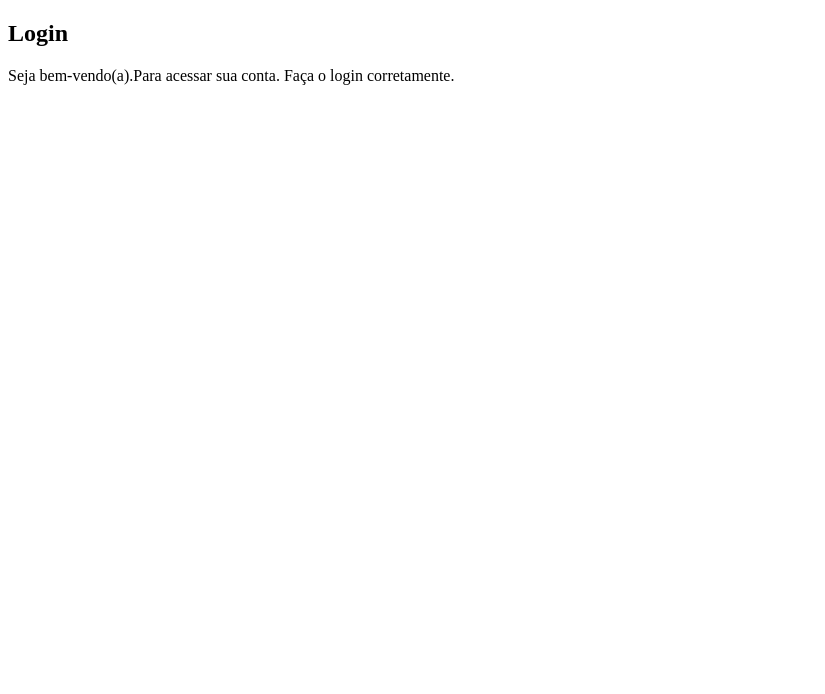
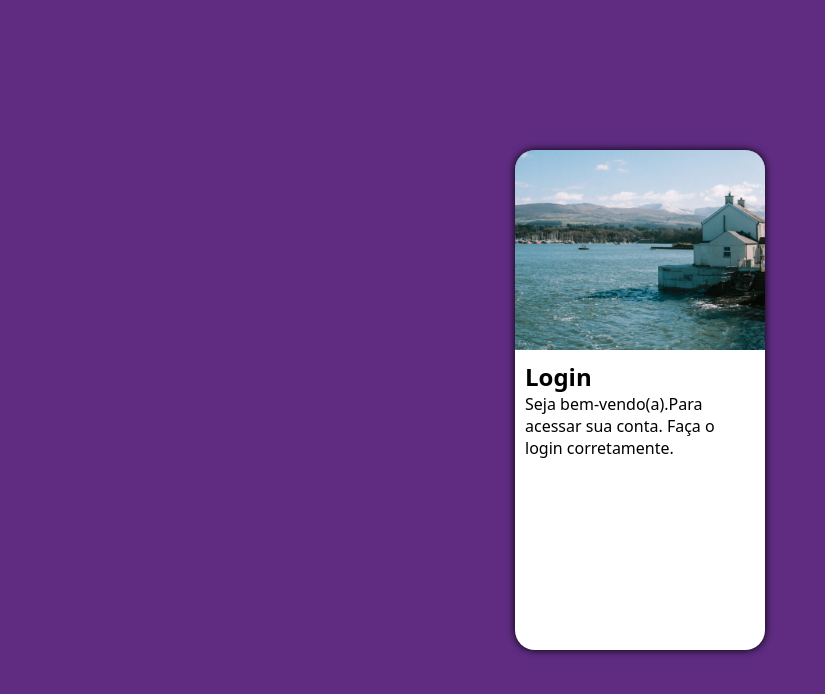
Before and after one commit to v-antoniolli/tela_login_responsiva, a plain HTML site: page index.html in a window 1280 px wide. Shown: the whole page, without its empty margins (0-825 px from the left). Drawn offline with Linux system fonts and the light colour scheme.

Commit message:
tela centralizada

```diff
--- a/estilos/style.css
+++ b/estilos/style.css
@@ -6,3 +6,46 @@ PALETA DE CORES:
 Verde:  #49a09d
 lilas:  #5f2c82
 */
+
+*{
+  margin: 0px;
+  padding: 0px;
+  font-family: system-ui, -apple-system, BlinkMacSystemFont, 'Segoe UI', Roboto, Oxygen, Ubuntu, Cantarell, 'Open Sans', 'Helvetica Neue', sans-serif;
+  box-sizing: border-box;
+}
+html, body{
+  background-color: #5f2c82;
+  width: 100vw;
+  height: 100vh;
+}
+main{
+  position: relative;
+  height: 100vh;
+  width: 100vw;
+}
+section#login{
+  background-color: white;
+  width: 250px;
+  height: 500px;
+  border-radius: 20px;
+  position: absolute;
+  transform: translate(-50%, -50%);
+  top: 50%;
+  left: 50%;
+  overflow: hidden;
+  box-shadow: 0px 0px 8px black;
+}
+
+section#login div#imagem{
+  display: block;
+  background-color: #5f2c82;
+  background-image: url(/imagens/metal.jpg.jpg);
+  height: 200px;
+  background-position: bottom center;
+  background-size: cover;
+  background-repeat: no-repeat;
+}
+section#login div#formulario{
+  display: block;
+  padding: 10px;
+}
--- a/index.html
+++ b/index.html
@@ -9,9 +9,9 @@
 </head>
 <body>
   <main>
-    <section id="çogin">
+    <section id="login">
       <div id="imagem">
-
+        <!-- imagem nas css -->
       </div>
       <div id="formulario">
         <h1>Login</h1>
```
